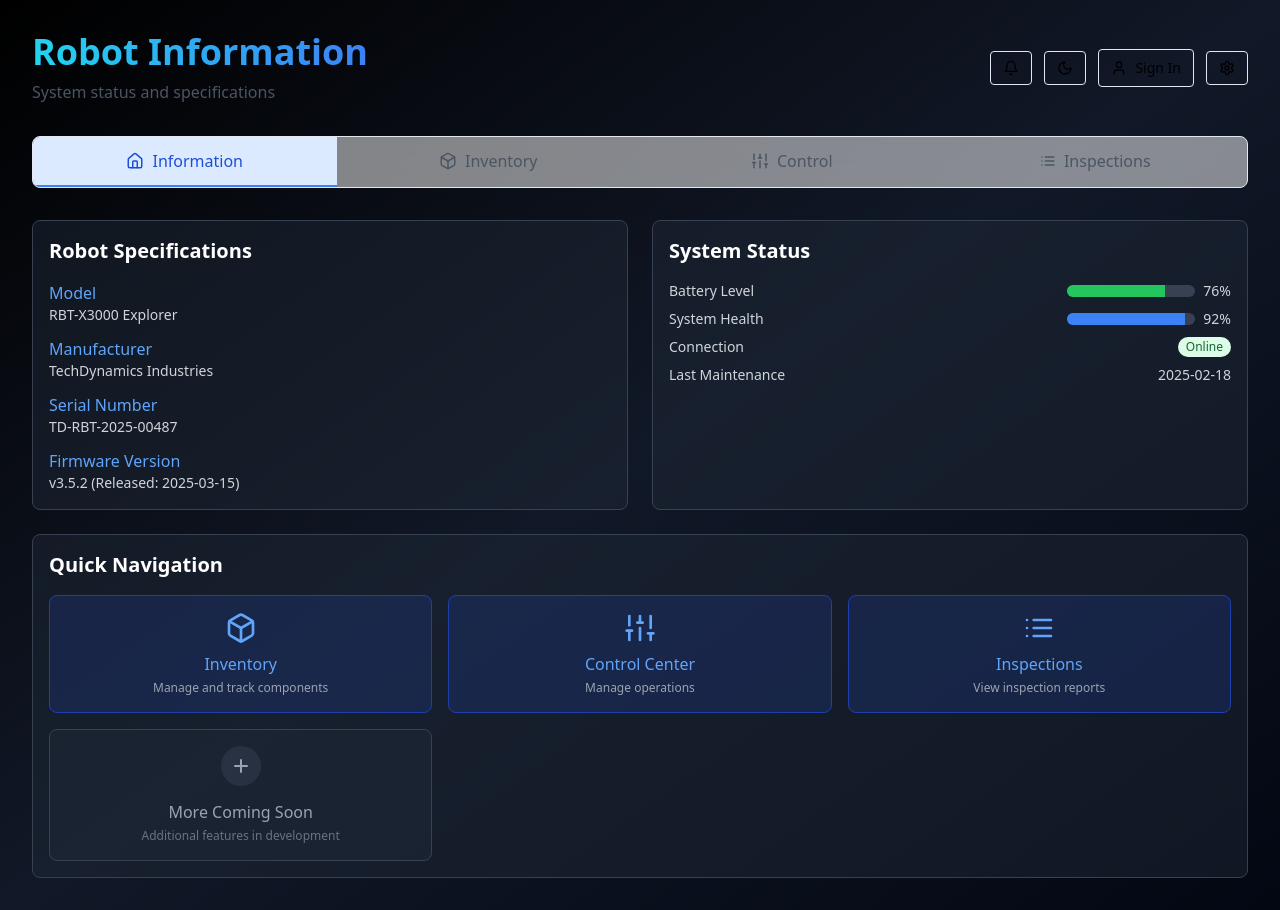
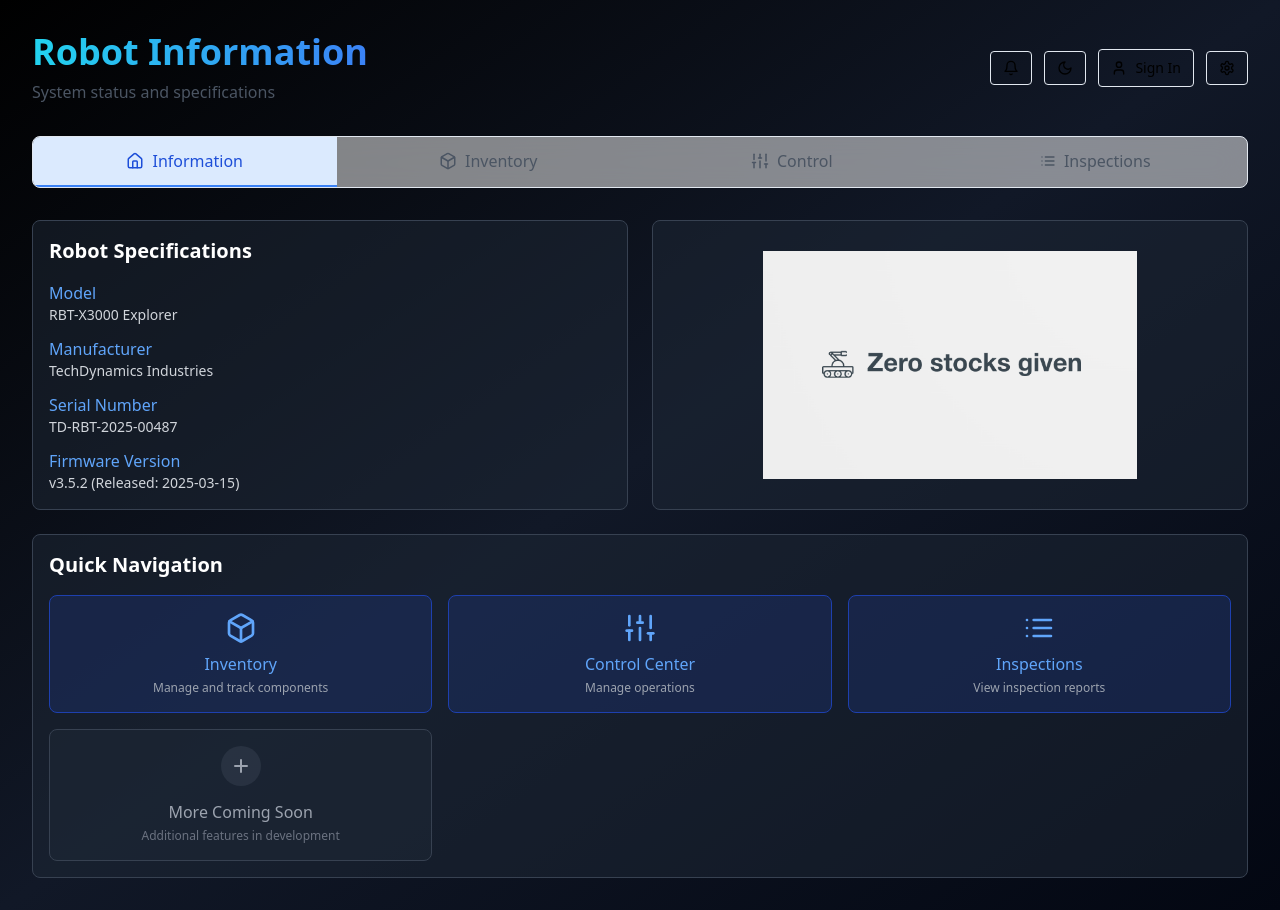
Before and after one commit to BhavyaShah1234/DevilsInventHackathon, a React (Vite) app: page / in a window 1280 px wide. Built offline with nearby package versions, Linux system fonts and the light colour scheme.

Commit message:
added logo

```diff
--- a/src/pages/Index.tsx
+++ b/src/pages/Index.tsx
@@ -9,8 +9,9 @@ const Index: React.FC = () => {
       <Navbar />
 
       {/* Main Content */}
-      <main>
+      <main className="relative z-10">
         <div className="grid grid-cols-1 md:grid-cols-2 gap-6">
+          {/* Robot Specifications */}
           <div className="bg-gray-800/50 p-4 rounded-lg border border-gray-700">
             <h2 className="text-xl font-semibold mb-4">Robot Specifications</h2>
             <div className="space-y-3">
@@ -33,61 +34,54 @@ const Index: React.FC = () => {
             </div>
           </div>
 
-          <div className="bg-gray-800/50 p-4 rounded-lg border border-gray-700">
-            <h2 className="text-xl font-semibold mb-4">System Status</h2>
-            <div className="space-y-2">
-              <div className="flex justify-between items-center">
-                <span className="text-sm text-gray-300">Battery Level</span>
-                <div className="flex items-center">
-                  <div className="w-32 bg-gray-700 h-3 rounded-full overflow-hidden mr-2">
-                    <div className="bg-green-500 h-full" style={{ width: '76%' }}></div>
-                  </div>
-                  <span className="text-sm text-gray-300">76%</span>
+          {/* Logo Section */}
+          <div className="bg-gray-800/50 p-4 rounded-lg border border-gray-700 flex justify-center items-center">
+            <img
+              src="/logo.png"
+              alt="Logo"
+              className="w-2/3 h-auto object-contain"
+            />
           </div>
         </div>
 
-              <div className="flex justify-between items-center">
-                <span className="text-sm text-gray-300">System Health</span>
-                <div className="flex items-center">
-                  <div className="w-32 bg-gray-700 h-3 rounded-full overflow-hidden mr-2">
-                    <div className="bg-blue-500 h-full" style={{ width: '92%' }}></div>
-                  </div>
-                  <span className="text-sm text-gray-300">92%</span>
-                </div>
-              </div>
-
-              <div className="flex justify-between items-center">
-                <span className="text-sm text-gray-300">Connection</span>
-                <span className="inline-flex items-center px-2 py-0.5 rounded-full text-xs font-medium bg-green-100 text-green-800">
-                  Online
-                </span>
-              </div>
-
-              <div className="flex justify-between items-center">
-                <span className="text-sm text-gray-300">Last Maintenance</span>
-                <span className="text-sm text-gray-300">2025-02-18</span>
-              </div>
-            </div>
-          </div>
-
-          <div className="bg-gray-800/50 p-4 rounded-lg border border-gray-700 md:col-span-2">
+        {/* Quick Navigation */}
+        <div className="bg-gray-800/50 p-4 rounded-lg border border-gray-700 mt-6">
           <h2 className="text-xl font-semibold mb-4">Quick Navigation</h2>
           <div className="grid grid-cols-1 sm:grid-cols-2 md:grid-cols-3 gap-4">
-              <Link to="/inventory" className="bg-blue-900/30 hover:bg-blue-900/50 p-4 rounded-lg border border-blue-800 text-center transition-all">
+            <Link
+              to="/inventory"
+              className="bg-blue-900/30 hover:bg-blue-900/50 p-4 rounded-lg border border-blue-800 text-center transition-all"
+            >
               <Box className="w-8 h-8 mx-auto mb-2 text-blue-400" />
               <h3 className="font-medium text-blue-400">Inventory</h3>
               <p className="text-xs text-gray-400 mt-1">Manage and track components</p>
             </Link>
 
-              <Link to="/control" className="bg-blue-900/30 hover:bg-blue-900/50 p-4 rounded-lg border border-blue-800 text-center transition-all">
+            <Link
+              to="/control"
+              className="bg-blue-900/30 hover:bg-blue-900/50 p-4 rounded-lg border border-blue-800 text-center transition-all"
+            >
               <Sliders className="w-8 h-8 mx-auto mb-2 text-blue-400" />
               <h3 className="font-medium text-blue-400">Control Center</h3>
               <p className="text-xs text-gray-400 mt-1">Manage operations</p>
             </Link>
 
-              <Link to="/inspections" className="bg-blue-900/30 hover:bg-blue-900/50 p-4 rounded-lg border border-blue-800 text-center transition-all">
-                <svg className="w-8 h-8 mx-auto mb-2 text-blue-400" fill="none" stroke="currentColor" strokeWidth={2} viewBox="0 0 24 24">
-                  <path strokeLinecap="round" strokeLinejoin="round" d="M8 6h13M8 12h13M8 18h13M3 6h.01M3 12h.01M3 18h.01" />
+            <Link
+              to="/inspections"
+              className="bg-blue-900/30 hover:bg-blue-900/50 p-4 rounded-lg border border-blue-800 text-center transition-all"
+            >
+              <svg
+                className="w-8 h-8 mx-auto mb-2 text-blue-400"
+                fill="none"
+                stroke="currentColor"
+                strokeWidth={2}
+                viewBox="0 0 24 24"
+              >
+                <path
+                  strokeLinecap="round"
+                  strokeLinejoin="round"
+                  d="M8 6h13M8 12h13M8 18h13M3 6h.01M3 12h.01M3 18h.01"
+                />
               </svg>
               <h3 className="font-medium text-blue-400">Inspections</h3>
               <p className="text-xs text-gray-400 mt-1">View inspection reports</p>
@@ -95,13 +89,17 @@ const Index: React.FC = () => {
 
             <div className="bg-gray-800/50 p-4 rounded-lg border border-gray-700 text-center">
               <span className="inline-block p-2 rounded-full bg-gray-700/50 mx-auto mb-2">
-                  <svg className="w-6 h-6 text-gray-400" fill="none" stroke="currentColor" viewBox="0 0 24 24" xmlns="http://www.w3.org/2000/svg">
-                    <path strokeLinecap="round" strokeLinejoin="round" strokeWidth="2" d="M12 6v6m0 0v6m0-6h6m-6 0H6"></path>
+                <svg
+                  className="w-6 h-6 text-gray-400"
+                  fill="none"
+                  stroke="currentColor"
+                  viewBox="0 0 24 24"
+                >
+                  <path strokeLinecap="round" strokeLinejoin="round" strokeWidth={2} d="M12 6v6m0 0v6m0-6h6m-6 0H6" />
                 </svg>
               </span>
               <h3 className="font-medium text-gray-400">More Coming Soon</h3>
               <p className="text-xs text-gray-500 mt-1">Additional features in development</p>
-              </div>
             </div>
           </div>
         </div>
--- a/vite.config.ts
+++ b/vite.config.ts
@@ -17,6 +17,6 @@ export default defineConfig(({ mode }) => ({
   resolve: {
     alias: {
       "@": path.resolve(__dirname, "./src"),
-    },
+    }
   },
 }));
```
Also changed, not shown: public/bg.png (added), public/logo.png (added). Lines whose indentation alone changed are shown as unchanged.
